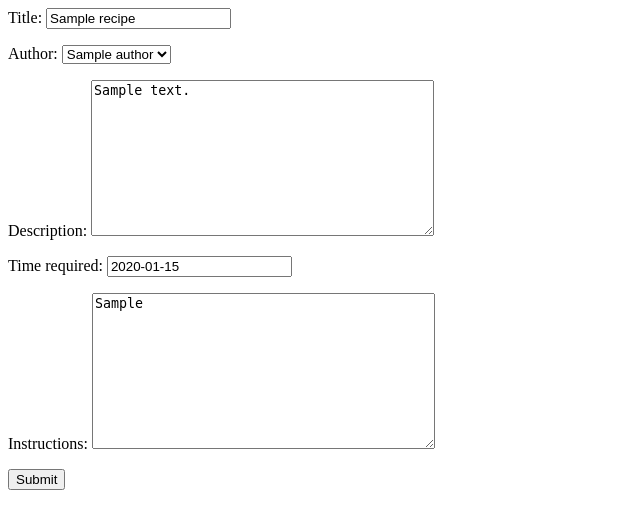
After one commit to Imraj423/Recipe-Box, a Django app: page /editRecipe/1 in a window 1280 px wide. The commit adds this page. Shown: the top 529 px of the page, without its empty margins (0-640 px from the left). Run offline with Django 3.2, Linux system fonts and the light colour scheme; tables that the repository leaves empty hold one stand-in row (values such as "Sample post").

Commit message:
add fav and edit recipe

```diff
--- a/pyproject.toml
+++ b/pyproject.toml
@@ -7,6 +7,7 @@ authors = ["James Maupin <jmsMaupinRC@gmail.com>"]
 [tool.poetry.dependencies]
 python = "^3.8"
 django = "^3.0.2"
+django-guardian = "^2.2.0"
 
 [tool.poetry.dev-dependencies]
 
--- a/recipebox/forms.py
+++ b/recipebox/forms.py
@@ -2,6 +2,8 @@ from django import forms
 from recipebox.models import Author
 from django.contrib.auth.models import User
 from django.contrib.auth.forms import UserCreationForm
+from .models import Recipe
+
 
 class RecipeAddForm(forms.Form):
     title = forms.CharField(max_length=50)
@@ -24,6 +26,7 @@ class AuthorAddForm(forms.ModelForm):
             'bio'
         ]
 
+
 class SignupForm(UserCreationForm):
     class Meta:
         model = User
@@ -34,6 +37,14 @@ class SignupForm(UserCreationForm):
             'username',
         )
 
+
 class LoginForm(forms.Form):
     username = forms.CharField(max_length=150)
     password = forms.CharField(widget=forms.PasswordInput)
+
+
+class EditRecipe(forms.ModelForm):
+
+    class Meta:
+        model = Recipe
+        fields = '__all__'
--- a/recipebox/models.py
+++ b/recipebox/models.py
@@ -2,20 +2,23 @@ from django.db import models
 from django.utils import timezone
 from django.contrib.auth.models import User
 
-class Author(models.Model):
-    name = models.CharField(max_length=50)
-    bio = models.TextField()
-    user = models.OneToOneField(User, on_delete=models.CASCADE, null=True)
-
-    def __str__(self):
-        return self.name
 
 class Recipe(models.Model):
     title = models.CharField(max_length=50)
-    author = models.ForeignKey(Author, on_delete=models.CASCADE)
+    author = models.ForeignKey("Author", on_delete=models.CASCADE)
     description = models.TextField()
     time_required = models.CharField(max_length=100)
     instructions = models.TextField()
 
     def __str__(self):
         return self.title
+
+
+class Author(models.Model):
+    name = models.CharField("Author", max_length=50)
+    bio = models.TextField()
+    user = models.OneToOneField(User, on_delete=models.CASCADE, null=True)
+    faves = models.ManyToManyField(Recipe, related_name='faves')
+
+    def __str__(self):
+        return self.name
--- a/recipebox/settings.py
+++ b/recipebox/settings.py
@@ -41,6 +41,7 @@ INSTALLED_APPS = [
     'django.contrib.messages',
     'django.contrib.staticfiles',
     'recipebox',
+    'guardian',
 ]
 
 MIDDLEWARE = [
@@ -73,7 +74,10 @@ TEMPLATES = [
 
 WSGI_APPLICATION = 'recipebox.wsgi.application'
 
-
+AUTHENTICATION_BACKENDS = (
+    'django.contrib.auth.backends.ModelBackend',  # default
+    'guardian.backends.ObjectPermissionBackend',
+)
 # Database
 # https://docs.djangoproject.com/en/3.0/ref/settings/#databases
 
--- /dev/null
+++ b/recipebox/templates/editRecipe.html
@@ -0,0 +1,5 @@
+<form action="" method="post">
+    {% csrf_token %}
+    {{ form.as_p }}
+    <input type="submit" value="Submit">
+</form>
--- a/recipebox/templates/index.html
+++ b/recipebox/templates/index.html
@@ -1,6 +1,6 @@
 <h1>Ye olde recipe box</h1>
 
-<ul>
+<ul><h3>Recipe List</h3>
 {% for recipe in data %}
     <li><a href="/recipe/{{recipe.id}}">{{ recipe }}</a></li>
 {% endfor %}
--- a/recipebox/templates/recipe.html
+++ b/recipebox/templates/recipe.html
@@ -17,3 +17,7 @@
 <p>
     {{ recipe.instructions }}
 </p>
+<button><a href='/fav/{{favorites.id}}'>Add to favorites</a></button>
+</h2>etrte{{favorite.id}}  ...tetr
+<p></p>
+<a href="/editRecipe/{{recipe.id}}">Edit Recipe</a>
--- a/recipebox/urls.py
+++ b/recipebox/urls.py
@@ -34,5 +34,7 @@ urlpatterns = [
     path('createuser/', views.creatuser_view),
     path('login/', views.login_view),
     path('logout/', views.logout_view),
+    path('editRecipe/<int:id>', views.edit_recipe),
+    path('fav/<int:id>', views.add_fave, name='addfave'),
     path('', views.index, name="homepage")
 ]
--- a/recipebox/views.py
+++ b/recipebox/views.py
@@ -1,11 +1,13 @@
-from django.shortcuts import render, reverse, HttpResponseRedirect
+from django.shortcuts import render, reverse, HttpResponseRedirect, redirect
 from django.contrib.auth.models import User
 from django.contrib.auth import login, authenticate, logout
 from django.contrib.auth.decorators import login_required
 from django.contrib.auth.decorators import user_passes_test
-
+from django.contrib import messages
+from .decorators import unauth_user, allowed_users
 from recipebox.models import Author, Recipe
-from recipebox.forms import RecipeAddForm, AuthorAddForm, SignupForm, LoginForm
+from django.contrib.auth.decorators import permission_required
+from recipebox.forms import RecipeAddForm, AuthorAddForm, SignupForm, LoginForm, EditRecipe
 
 
 def index(request):
@@ -25,12 +27,13 @@ def show_recipe(request, id):
 def show_author(request, id):
     author = Author.objects.get(id=id)
     recipes = Recipe.objects.filter(author=author)
+    faves = author.faves.all()
     return render(request, 'author.html',
-        {
-            'author': author,
-            'recipes': recipes
-        }
-    )
+                  {
+                    'author': author,
+                    'recipes': recipes,
+                    'faves': faves
+                  })
 
 
 @login_required()
@@ -56,6 +59,7 @@ def recipe_add_view(request):
 
 
 @login_required()
+@allowed_users(allowed_roles=['admin', 'author'])
 def author_add_view(request):
     html = 'generic_form.html'
 
@@ -85,6 +89,7 @@ def login_view(request):
     return render(request, html, {'form': LoginForm()})
 
 
+@unauth_user
 @user_passes_test(lambda u: u.is_superuser)
 def creatuser_view(request):
     html = 'generic_form.html'
@@ -110,3 +115,43 @@ def creatuser_view(request):
 def logout_view(request):
     logout(request)
     return HttpResponseRedirect(reverse('homepage'))
+
+
+
+# @allowed_users(allowed_roles=['admin', 'author'])
+def edit_recipe(request, id):
+    html = 'editRecipe.html'
+    instance = Recipe.objects.get(id=id)
+    if request.method == 'POST':
+        form = EditRecipe(request.POST, instance=instance)
+        if form.is_valid():
+            form.save()
+
+            return HttpResponseRedirect(reverse("homepage"))
+
+    form = EditRecipe(instance=instance)
+
+    return render(request, html, {'form': form})
+
+
+def add_fave(request, id):
+    recipe = None
+    user = None
+    try:
+        recipe = Recipe.objects.get(id=id)
+        user = Author.objects.get(name=request.user.username)
+        user.faves.add(recipe)
+        user.save()
+    except Exception as e:
+        print(e)
+    return HttpResponseRedirect(reverse("homepage"))
+
+
+
+# def add_fave(request, id):
+#     if request.method == 'POST':
+#         favorite = Recipe.objects.get(id=id)
+#         user = Author.objects.get(name=request.user.username)
+#         user.faves.add(favorite)
+#         messages.add_message(request, messages.INFO, 'Recipe Favorited.')
+#         return redirect('homepage')
```
Also changed, not shown: recipebox/decorators.py (added, +28 -0 lines), recipebox/templates/author.html (+10 -0 lines), recipebox/migrations/0007_auto_20200303_2336.py (added), 1 other file.
